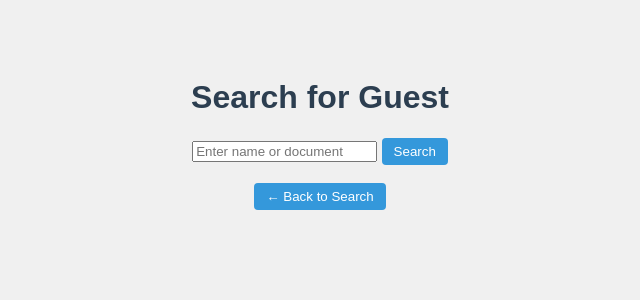
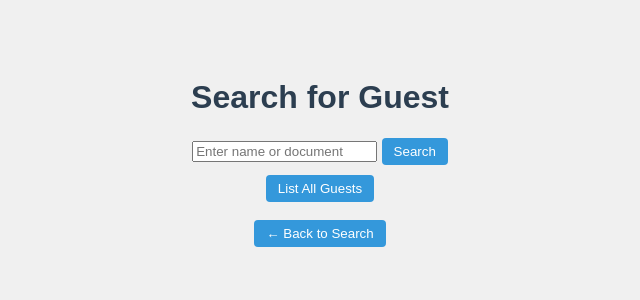
Before and after one commit to FilipeNicacio/integrativeProject, a Flask app: page /search_guest in a window 1280 px wide. Shown: the top 300 px of the page, without its empty margins (320-960 px from the left). Run offline with Flask 3, Linux system fonts and the light colour scheme.

Commit message:
Implement guest listing functionality

```diff
--- a/app.py
+++ b/app.py
@@ -158,6 +158,22 @@ def delete_guest(guest_id):
         flash(f"An error occurred while deleting guest: {e}", "error")
         return redirect("/search_guest")
 
+@app.route("/list_guests")
+def list_guests():
+    try:
+        conn = get_db_connection()
+        cursor = conn.cursor(dictionary=True)
+        cursor.execute("SELECT * FROM guests ORDER BY name ASC")
+        guests = cursor.fetchall()
+        cursor.close()
+        conn.close()
+
+        return render_template("search.html", results=guests, search_term="All Guests")
+
+    except Exception as e:
+        flash(f"An error occurred while listing guests: {e}", "error")
+        return redirect("/")
+
 def get_db_connection():
     return mysql.connector.connect(**db_config)
 
--- a/templates/search.html
+++ b/templates/search.html
@@ -24,11 +24,12 @@
         <button type="submit">Search</button>
     </form>
 
+    <form action="/list_guests" method="GET" style="margin-top: 10px;">
+    <button type="submit">List All Guests</button>
+    </form>
+
     <br>
 
-    <form action="/" method="get" style="display: inline;">
-    <button type="submit">← Back to Search</button>
-    </form>
 
     {% if results is defined %}
         <h2>Search Results for "{{ search_term }}":</h2>
@@ -43,6 +44,7 @@
                         <form action="{{ url_for('delete_guest', guest_id=guest.id) }}" method="POST" style="display: inline;" onsubmit="return confirm('Are you sure you want to delete this guest?');">
                         <button type="submit" style="background-color: red; color: white;">Delete</button>
                         </form>
+                        <br><br>
                     </li>
                 {% endfor %}
             </ul>
@@ -51,5 +53,9 @@
         {% endif %}
     {% endif %}
 
+    <form action="/" method="get" style="display: inline;">
+    <button type="submit">← Back to Search</button>
+    </form>
+
 </body>
 </html>
```
